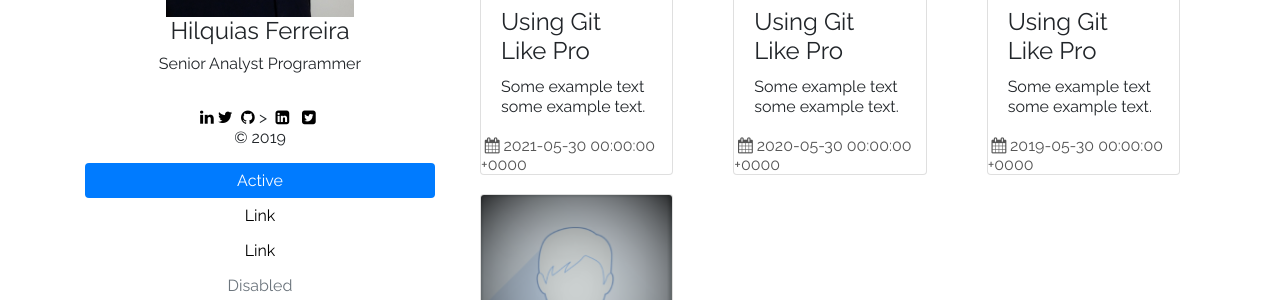
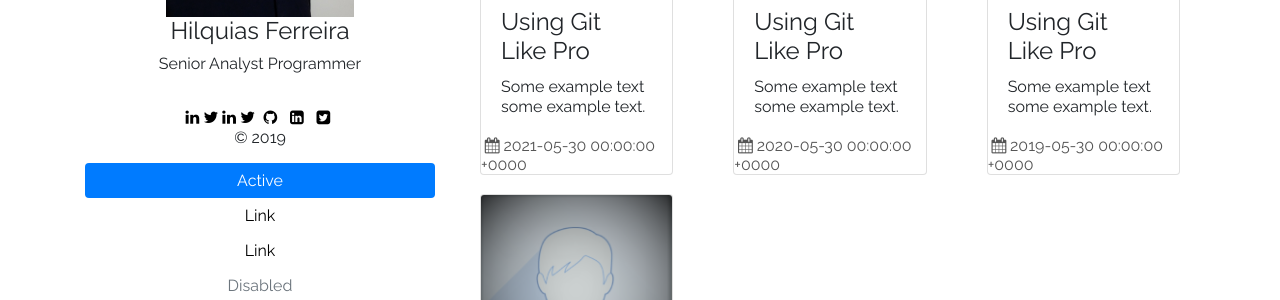
Before and after one commit to hilquiasferreira/hilquiasferreira.github.io, a Jekyll site: the page built from index.md, in a window 1280 px wide. Shown: the part 314-614 px from the top of the page. Built offline with Jekyll 4.4.1, drawn with Linux system fonts in a browser that asks for light colours.

Commit message:
homefile

```diff
--- a/_layouts/home.html
+++ b/_layouts/home.html
@@ -48,10 +48,13 @@
 					<p>Senior Analyst Programmer</p>
 					<br>
 					<!--Linkedin-->
+					<a href="#" class="fa fa-linkedin"></a>
+					<a href="#" class="fa fa-twitter"></a>
+
 					<a href="https://linkedin.com/{{ site.plainwhite.social_links.linkedIn }}" class="fa fa-linkedin"></a>
 					<a href="https://twitter.com/{{ site.plainwhite.social_links.twitter }}" class="fa fa-twitter"></a>
 
-					<a href="https://github.com/{{ site.plainwhite.social_links.github }}" class="icon-github-circled"></a>>
+					<a href="https://github.com/{{ site.plainwhite.social_links.github }}" class="icon-github-circled"></a>
 					<a href="https://linkedin.com/{{ site.plainwhite.social_links.linkedIn }}" class="icon-linkedin-squared"></a>
 					<a href="https://twitter.com/{{ site.plainwhite.social_links.twitter }}" class="icon-twitter-squared"></a>
 					<br>
```
